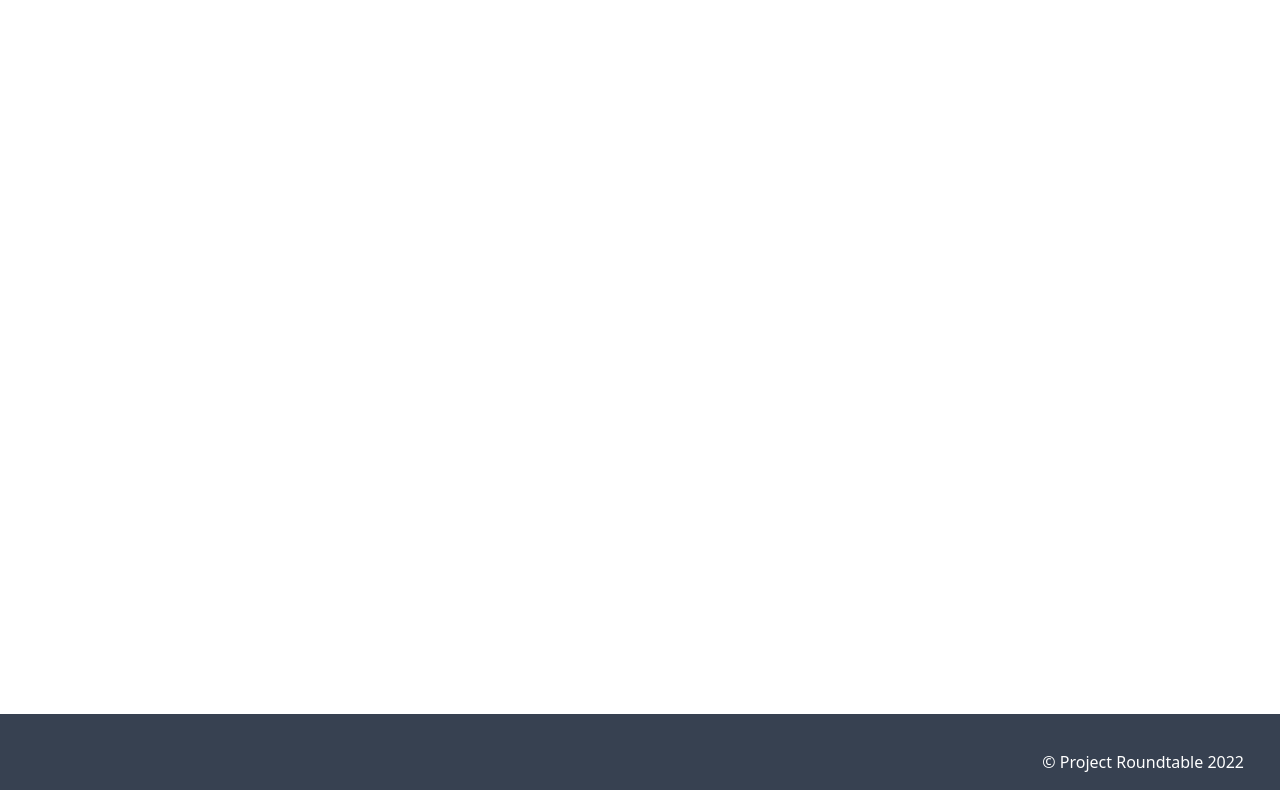
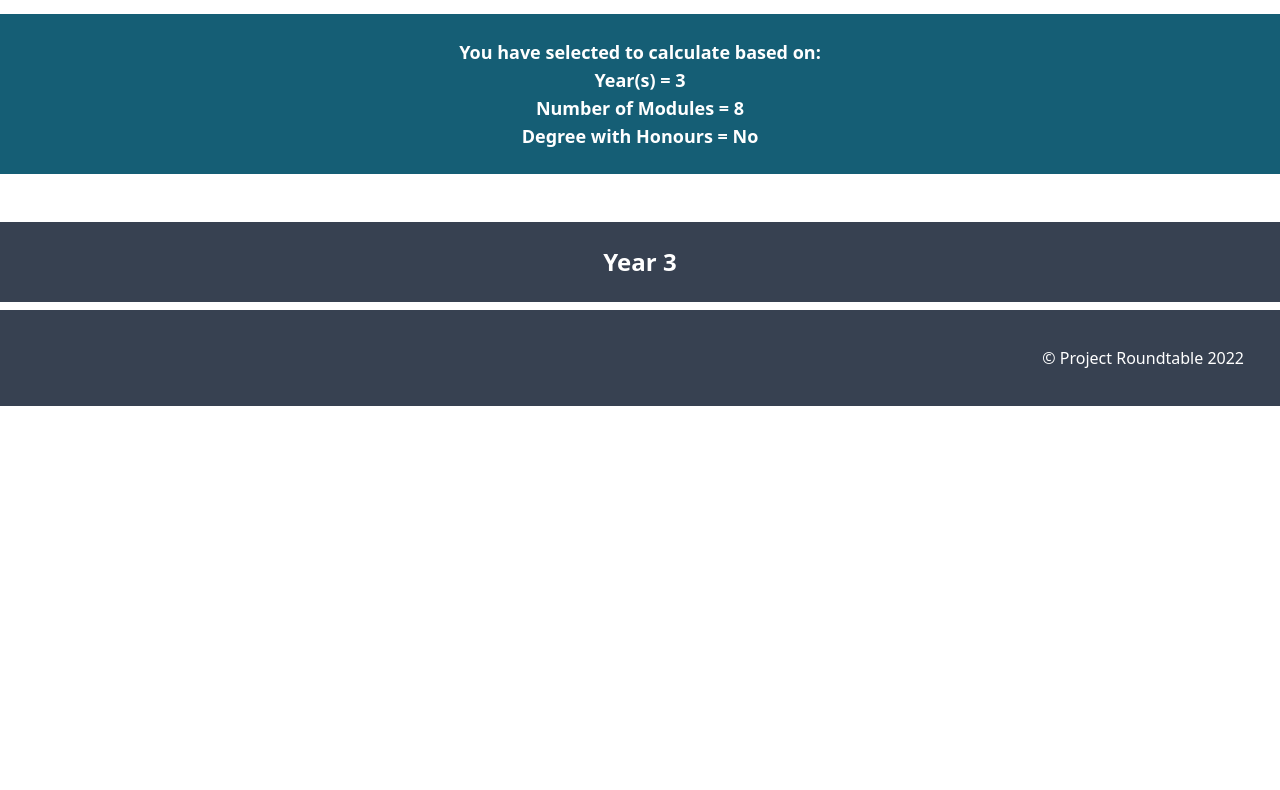
Before and after one commit to LJSkinner/Uni-Stirling-Grade-Calculator-Website, a website: page src/honours-calculator.html in a window 1280 px wide. Shown: the part 182-972 px from the top of the page. After the commit the page ends 800 px from the top, so only its background shows below. Drawn offline with nearby package versions, Linux system fonts and the light colour scheme.

Commit message:
feat(undergrad): add calculator info section

```diff
--- a/src/honours-calculator.html
+++ b/src/honours-calculator.html
@@ -44,8 +44,21 @@
       </header>
 
       <!--Main content will go in here-->
-      <main class="h-screen">
+      <main class="h-auto text-white text-center">
+        <section id="calc-config">
+            <h1 class="text-3xl text-black p-8 font-bold">University of Stirling Undergraduate Degree Calculator</h1>
+            <!--Summary of options chosen from homepage questions-->
+            <div id="config-info" class="bg-cyan-800 text-lg p-6 font-semibold">
+                <p>You have selected to calculate based on:</p>
+                <p id="calc-year">Year(s) = 3</p>
+                <p id="calc-num-modules">Number of Modules = 8</p>
+                <p id="calc-honours">Degree with Honours = No</p>
+            </div>
+        </section>
 
+        <section id="1-year-calc" class="pt-12">
+            <h2 class="text-2xl bg-gray-700 font-semibold p-6 mb-2">Year 3</h1>
+        </section>
       </main>
 
     <footer class="bg-gray-700 py-9">
```
Also changed, not shown: src/css/main.css.
